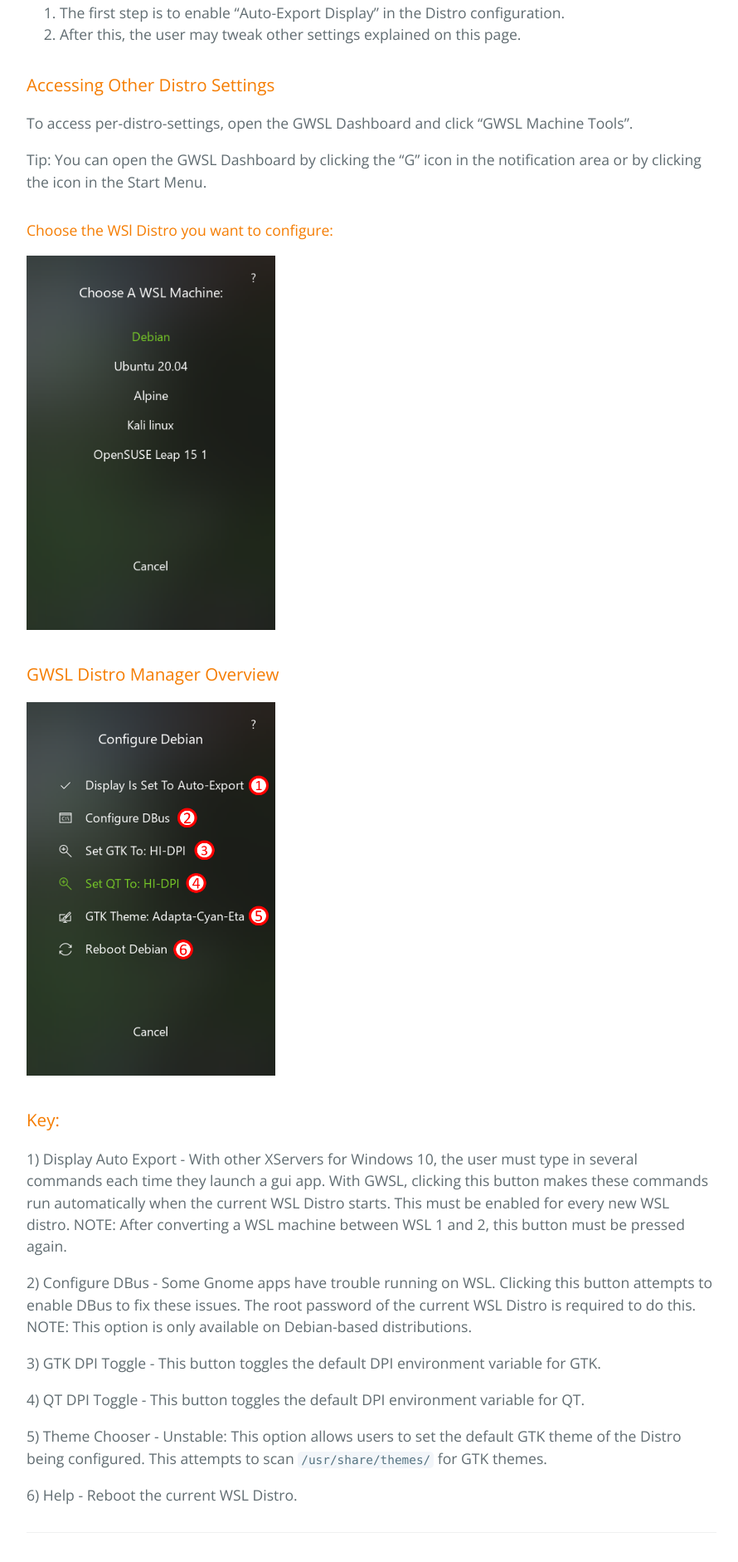
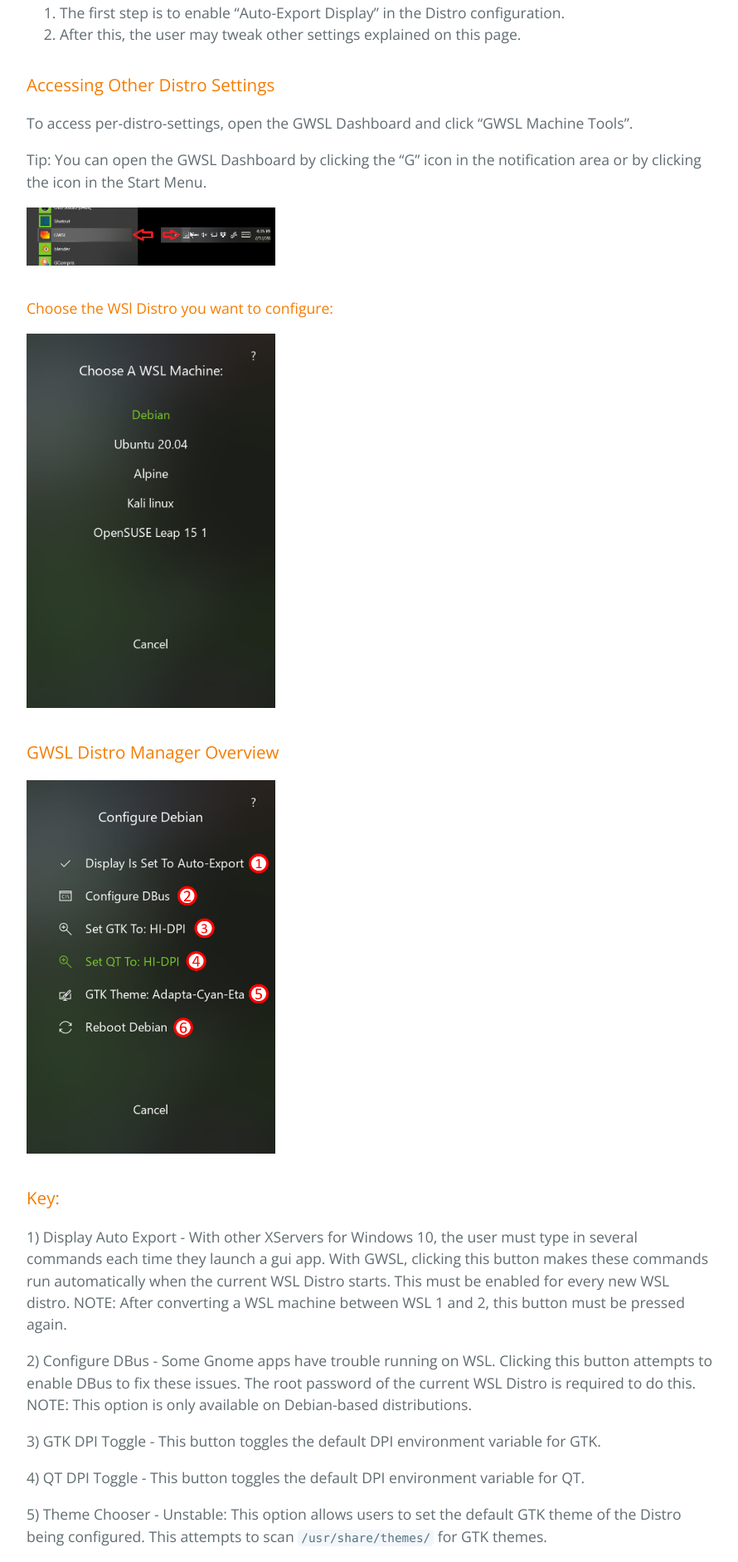
Before and after one commit to Opticos/gwsl, a Jekyll site: the page built from tutorials/machine_configure.md, in a window 1280 px wide. Shown: the part 530-2412 px from the top of the page at 83% size, without its empty margins (192-1082 px from the left). Built offline with Jekyll 4.4.1, drawn with Linux system fonts in a browser that asks for light colours; the repository's description, which GitHub fills in, is left out.

Commit message:
Update machine_configure.md

```diff
--- a/tutorials/machine_configure.md
+++ b/tutorials/machine_configure.md
@@ -22,6 +22,9 @@ To access per-distro-settings, open the GWSL Dashboard and click "GWSL Machine T
 
 Tip: You can open the GWSL Dashboard by clicking the "G" icon in the notification area or by clicking the icon in the Start Menu.
 
+<img src="https://opticos.github.io/gwsl/tutorials/dashboardlink.png" width="300">
+
+
 #### Choose the WSl Distro you want to configure:
 
 <img src="https://opticos.github.io/gwsl/tutorials/chooser.png" width="300">
```
